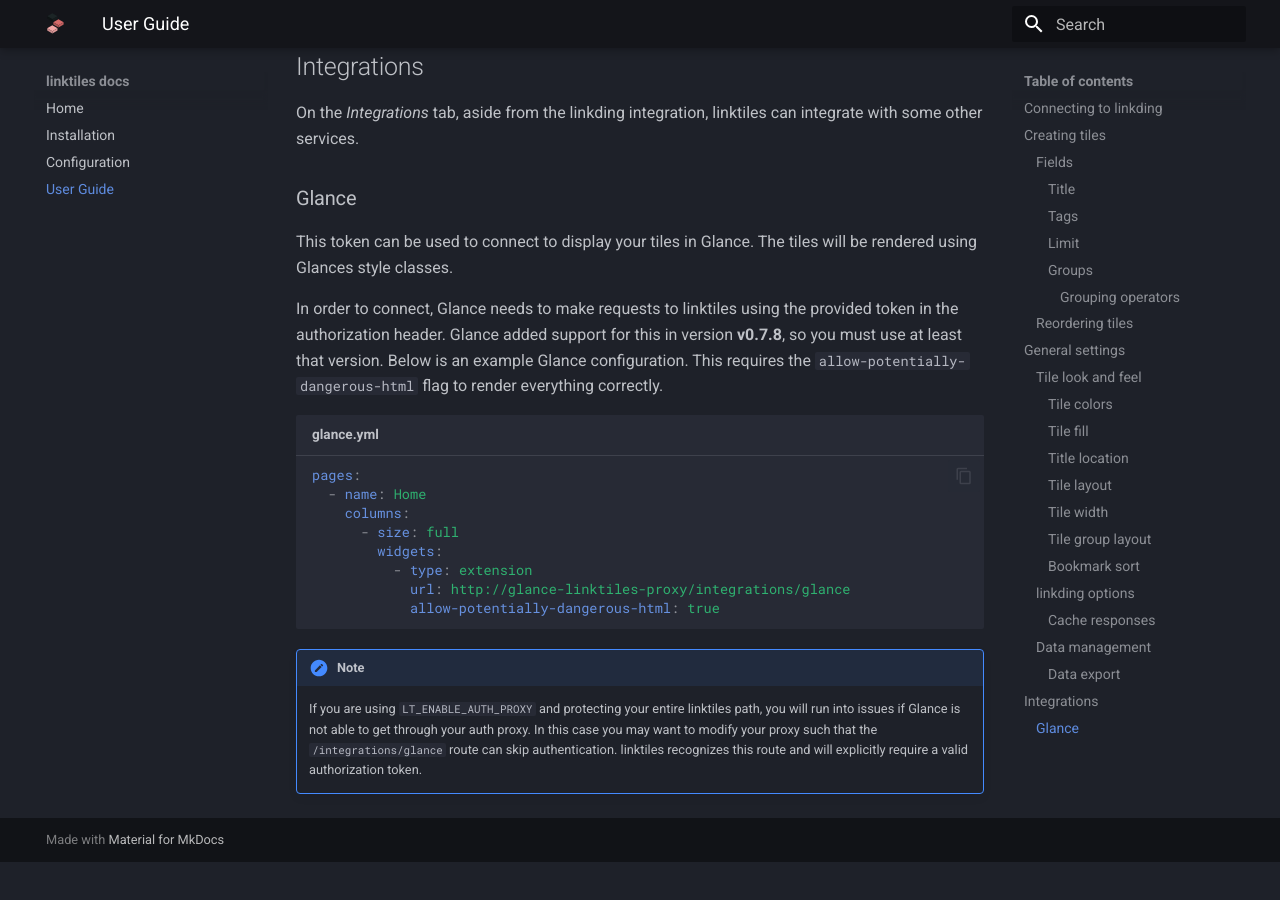
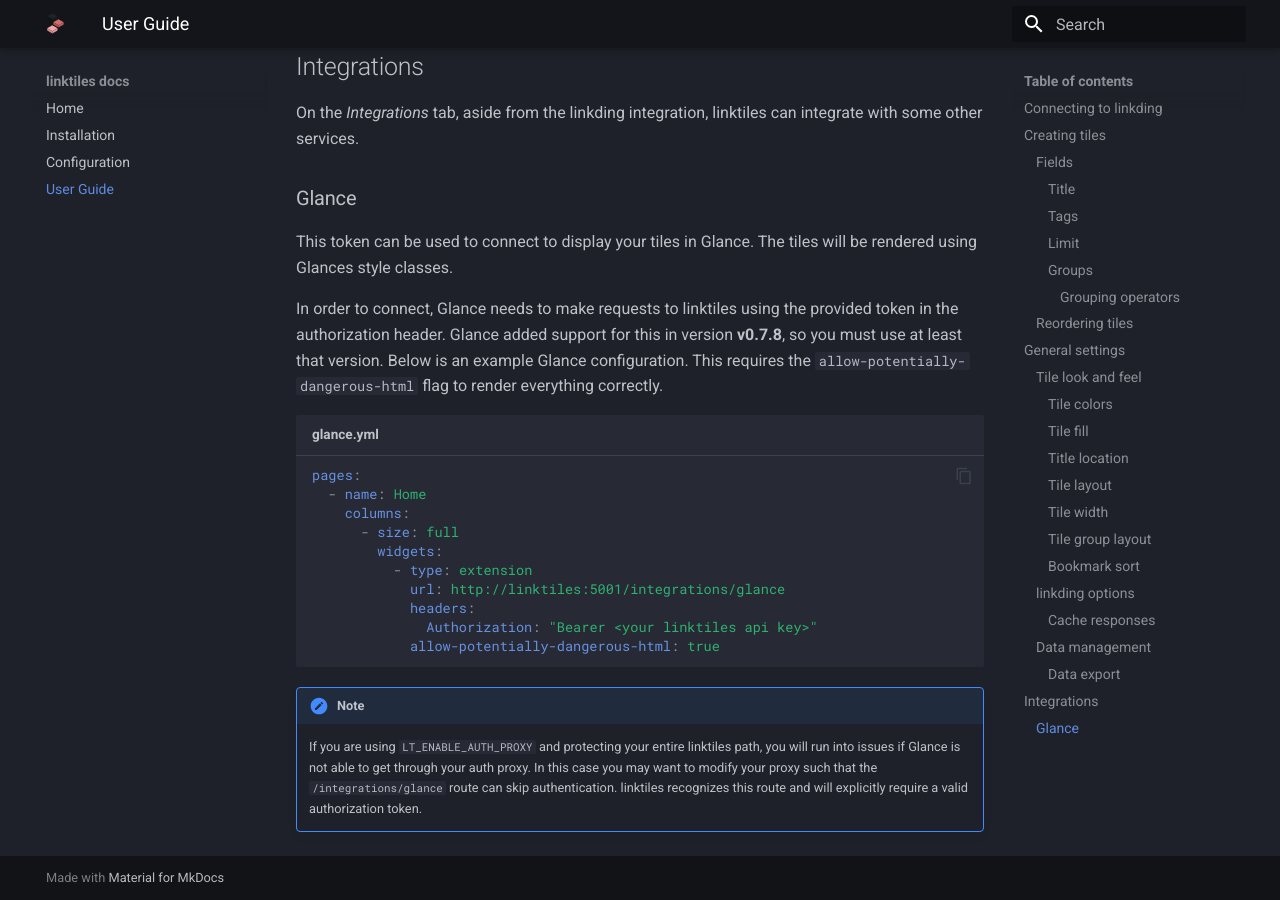
Before and after one commit to haondt/linktiles, an MkDocs documentation site: the page built from docs/user_guide.md, in a window 1280 px wide and 900 px high, scrolled down 4095 px. Built offline with MkDocs 1.6.1 and Material for MkDocs 9.7.7, drawn with Linux system fonts in a browser that asks for light colours; before the commit the page ends 4957 px from its top, so only the background shows below that.

Commit message:
updated docs

````diff
--- a/docs/user_guide.md
+++ b/docs/user_guide.md
@@ -148,7 +148,9 @@ pages:
       - size: full
         widgets:
           - type: extension
-            url: http://glance-linktiles-proxy/integrations/glance
+            url: http://linktiles:5001/integrations/glance
+            headers:
+              Authorization: "Bearer <your linktiles api key>"
             allow-potentially-dangerous-html: true
 ```
 
````
